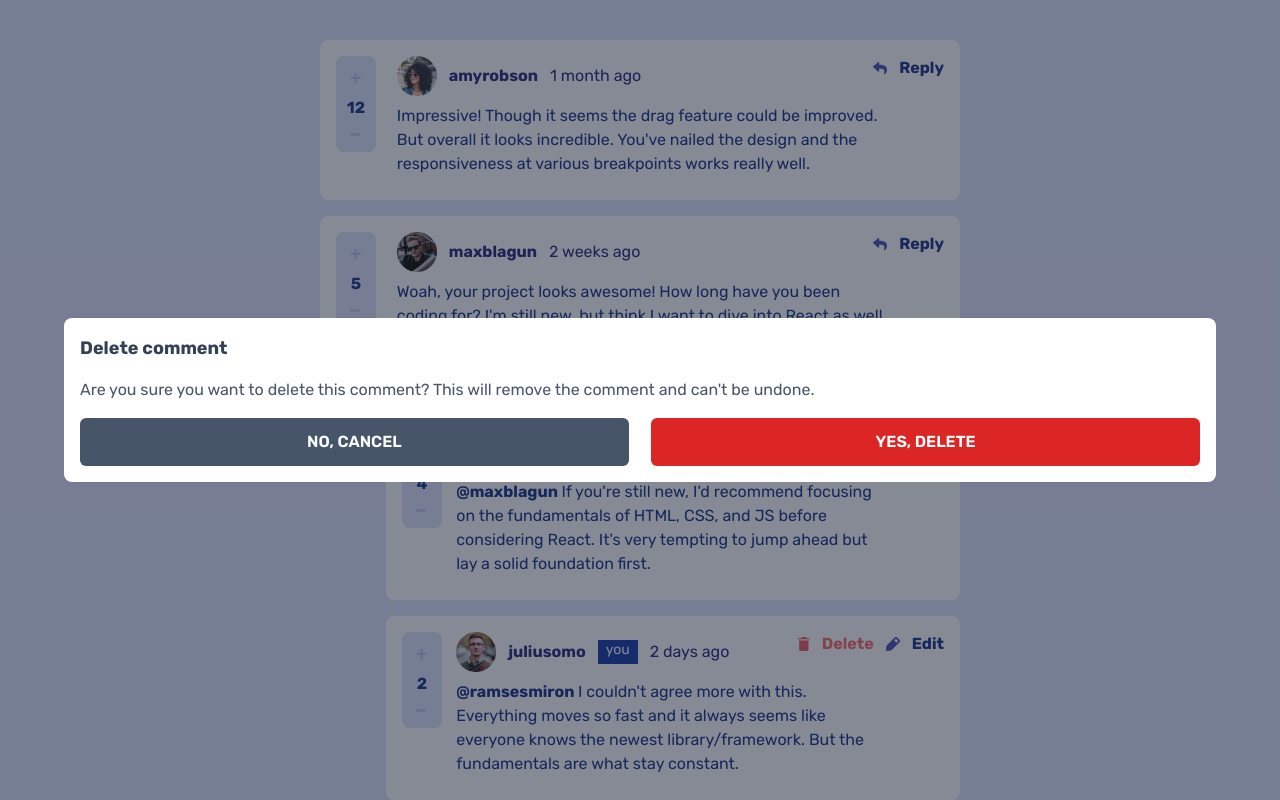
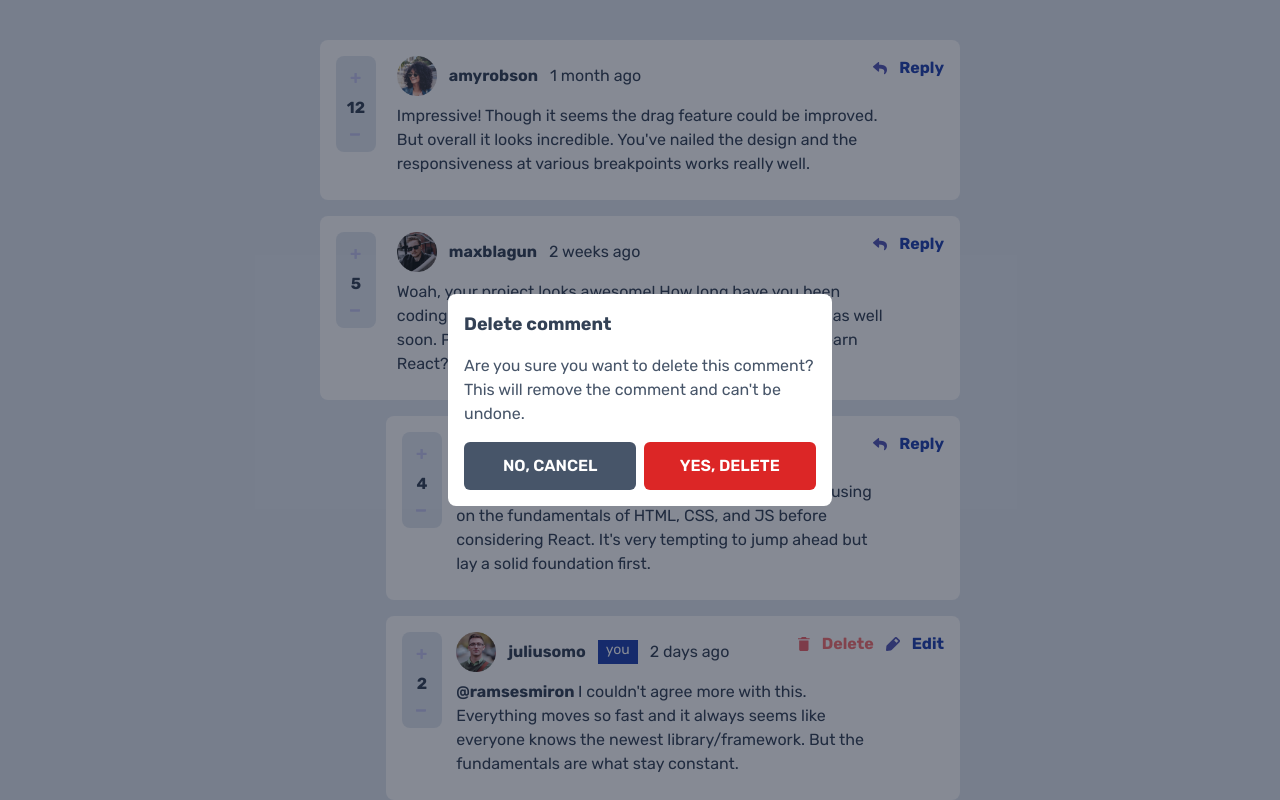
Before and after one commit to Paienobe/comments-app-ts, a React (Create React App) app: page / in a window 1280 px wide. Both pictures are taken after a click on the element "Delete". Shown: the top 800 px of the page. Built offline with nearby package versions, Linux system fonts and the light colour scheme.

Commit message:
added feature for deleting comments

```diff
--- a/src/App.tsx
+++ b/src/App.tsx
@@ -5,7 +5,7 @@ import Modal from './components/Modal'
 
 function App() {
   return (
-    <main className='App font-Rubik bg-indigo-100 min-h-screen flex flex-col items-center justify-center p-4 py-10 transition sm:px-10 sm:overflow-x-hidden lg:px-[25%]'>
+    <main className='App font-Rubik bg-slate-200 min-h-screen flex flex-col items-center justify-center p-4 py-10 transition sm:px-10 sm:overflow-x-hidden lg:px-[25%]'>
       <CommentsContainer />
       <CommentInput />
     </main>
--- a/src/components/Comments/Comment.tsx
+++ b/src/components/Comments/Comment.tsx
@@ -1,11 +1,21 @@
 import React from 'react'
-import { Comments } from '../../types/Types'
+import { Comments, ReplyType, User as UserType } from '../../types/Types'
 import Modal from '../Modal'
 import Reply from '../Replies/Reply'
 import Content from './Content'
 import Options from './Options'
 import User from './User'
 import Votes from './Votes'
+
+type CommentProps = {
+  id: number
+  content: string
+  createdAt: string
+  replies: ReplyType[]
+  score: number
+  user: UserType
+  setIDofComment: React.Dispatch<React.SetStateAction<number>>
+}
 
 const Comment = ({
   id,
@@ -14,21 +24,26 @@ const Comment = ({
   replies,
   score,
   user,
-}: Comments) => {
+  setIDofComment,
+}: CommentProps) => {
+  console.log(id)
+
   return (
     <>
-      <div className='bg-white p-4 rounded-lg mb-4 text-blue-900 relative min-h-[10rem]'>
+      <div className='bg-white p-4 rounded-lg mb-4 text-slate-700 relative min-h-[10rem]'>
         <User {...user} createdAt={createdAt} />
         <Content replyingTo='' content={content} />
         <div className='flex items-center justify-between sm:absolute sm:left-4 sm:right-4 sm:top-4 sm:items-start'>
           <Votes score={score} />
-          <Options {...user} />
+          <Options {...user} id={id} setIDofComment={setIDofComment} />
         </div>
       </div>
 
       <div className='mb-4 border-0 border-transparent border-l-2 border-slate-500 border-opacity-20 pl-4 sm:w-[95%] sm:ml-auto sm:pl-8'>
         {replies.map((reply) => {
-          return <Reply key={reply.id} {...reply} />
+          return (
+            <Reply key={reply.id} {...reply} setIDofComment={setIDofComment} />
+          )
         })}
       </div>
     </>
--- a/src/components/Comments/Content.tsx
+++ b/src/components/Comments/Content.tsx
@@ -8,7 +8,7 @@ const Content = ({
   replyingTo: string
 }) => {
   return (
-    <p className='my-4 sm:w-[80%] sm:mx-auto sm:my-2'>
+    <p className='my-4 sm:w-[80%] sm:mx-auto sm:my-2 text-slate-700'>
       {replyingTo && <span className='font-bold'>@{replyingTo} </span>}
       {content}
     </p>
--- a/src/components/Comments/Options.tsx
+++ b/src/components/Comments/Options.tsx
@@ -5,7 +5,15 @@ import editIcon from '../../assets/icon-edit.svg'
 import { useGlobalContext } from '../../context/context'
 import { User } from '../../types/Types'
 
-const Options = ({ username }: { username: string }) => {
+const Options = ({
+  id,
+  username,
+  setIDofComment,
+}: {
+  id: number
+  username: string
+  setIDofComment: React.Dispatch<React.SetStateAction<number>>
+}) => {
   const globalContext = useGlobalContext()
   const currentUser = useGlobalContext()?.state.currentUser!
   const setToggleModal = useGlobalContext()?.setToggleModal!
@@ -13,7 +21,7 @@ const Options = ({ username }: { username: string }) => {
   return (
     <div className='font-bold'>
       {currentUser.username !== username ? (
-        <div className='hover:scale-105 cursor-pointer transition flex items-center'>
+        <div className='hover:scale-105 cursor-pointer transition flex items-center text-blue-800'>
           <img src={replyIcon} alt='reply' /> <p className='ml-3'>Reply</p>
         </div>
       ) : (
@@ -22,6 +30,7 @@ const Options = ({ username }: { username: string }) => {
             className='flex items-center hover:scale-105 cursor-pointer transition'
             onClick={() => {
               setToggleModal(true)
+              setIDofComment(id)
             }}
           >
             <img src={deleteIcon} alt='reply' />{' '}
@@ -29,7 +38,7 @@ const Options = ({ username }: { username: string }) => {
           </div>
           <div className='flex items-center hover:scale-105 cursor-pointer transition'>
             <img src={editIcon} alt='reply' />{' '}
-            <p className='mx-3 mr-0 text-blue-900'>Edit</p>
+            <p className='mx-3 mr-0 text-blue-800'>Edit</p>
           </div>
         </div>
       )}
--- a/src/components/Comments/User.tsx
+++ b/src/components/Comments/User.tsx
@@ -26,11 +26,11 @@ const User = ({
   return (
     <div className='flex items-center w-full sm:ml-[10%]'>
       <img src={avatars[`${username}`]} alt={username} className='w-10 mr-3' />
-      <h3 className='font-bold text-indigo-900 mr-3'>{username}</h3>
+      <h3 className='font-bold text-slate-700 mr-3'>{username}</h3>
       {currentUser.username === username && (
         <p className='bg-blue-800 text-white text-sm px-2 pb-1 mr-3'>you</p>
       )}
-      <p className='text-indigo-900'>{createdAt}</p>
+      <p className='text-slate-700'>{createdAt}</p>
     </div>
   )
 }
--- a/src/components/Comments/Votes.tsx
+++ b/src/components/Comments/Votes.tsx
@@ -4,11 +4,11 @@ import minus from '../../assets/icon-minus.svg'
 
 const Votes = ({ score }: { score: number }) => {
   return (
-    <div className='flex items-center bg-indigo-100 py-2 w-[30%] rounded-lg sm:flex-col sm:w-10 sm:h-24 sm:py-4 sm:justify-between'>
+    <div className='flex items-center bg-slate-200 py-2 w-[30%] rounded-lg sm:flex-col sm:w-10 sm:h-24 sm:py-4 sm:justify-between'>
       <button className='w-1/3 flex items-center justify-center'>
         <img src={plus} alt='' className='hover:scale-150 transition-all' />
       </button>
-      <p className='w-1/3 flex items-center justify-center font-bold'>
+      <p className='w-1/3 flex items-center justify-center font-bold text-slate-700'>
         {score}
       </p>
       <button className='w-1/3 flex items-center justify-center'>
--- a/src/components/CommentsContainer.tsx
+++ b/src/components/CommentsContainer.tsx
@@ -1,4 +1,4 @@
-import React from 'react'
+import React, { useState } from 'react'
 import { useGlobalContext } from '../context/context'
 import Comment from './Comments/Comment'
 import Modal from './Modal'
@@ -7,14 +7,21 @@ const CommentsContainer = () => {
   const state = useGlobalContext()
   const comments = state?.state.comments
   const toggleModal = state?.toggleModal
+  const [IDofComment, setIDofComment] = useState(0)
 
   return (
     <div className='w-full'>
       {comments?.map((comment) => {
-        return <Comment key={comment.id} {...comment} />
+        return (
+          <Comment
+            key={comment.id}
+            {...comment}
+            setIDofComment={setIDofComment}
+          />
+        )
       })}
 
-      {toggleModal && <Modal />}
+      {toggleModal && <Modal IDofComment={IDofComment} />}
     </div>
   )
 }
--- a/src/components/Modal.tsx
+++ b/src/components/Modal.tsx
@@ -1,14 +1,19 @@
 import React, { useEffect } from 'react'
 import { useGlobalContext } from '../context/context'
 
-const Modal = () => {
+const Modal = ({ IDofComment }: { IDofComment: number }) => {
   const globalContext = useGlobalContext()
   const toggleModal = useGlobalContext()?.toggleModal!
   const setToggleModal = globalContext?.setToggleModal!
+  const dispatch = useGlobalContext()?.dispatch!
+
+  const deleteComment = () => {
+    dispatch({ type: 'DELETE_COMMENT', payload: IDofComment })
+  }
 
   return (
-    <div className='fixed bg-slate-900 bg-opacity-50 top-0 bottom-0 left-0 right-0 flex items-center justify-center'>
-      <div className='bg-white rounded-lg p-4 w-[90%]'>
+    <div className='fixed bg-slate-900 bg-opacity-50 top-0 bottom-0 left-0 right-0 flex items-center justify-center z-10'>
+      <div className='bg-white rounded-lg p-4 w-[90%] sm:w-[50%] lg:w-[30%]'>
         <h3 className='font-bold text-slate-700 mb-4 text-lg'>
           Delete comment
         </h3>
@@ -27,7 +32,13 @@ const Modal = () => {
           >
             NO, CANCEL
           </button>
-          <button className='py-3 bg-red-600 text-white rounded-md w-[49%] font-semibold'>
+          <button
+            className='py-3 bg-red-600 text-white rounded-md w-[49%] font-semibold'
+            onClick={() => {
+              deleteComment()
+              setToggleModal(false)
+            }}
+          >
             YES, DELETE
           </button>
         </div>
--- a/src/components/Replies/Reply.tsx
+++ b/src/components/Replies/Reply.tsx
@@ -4,6 +4,17 @@ import Content from '../Comments/Content'
 import Options from '../Comments/Options'
 import User from '../Comments/User'
 import Votes from '../Comments/Votes'
+import { User as UserType } from '../../types/Types'
+
+type ReplyProps = {
+  id: number
+  content: string
+  createdAt: string
+  replyingTo: string
+  score: number
+  user: UserType
+  setIDofComment: React.Dispatch<React.SetStateAction<number>>
+}
 
 const Reply = ({
   id,
@@ -12,14 +23,17 @@ const Reply = ({
   score,
   replyingTo,
   user,
-}: ReplyType) => {
+  setIDofComment,
+}: ReplyProps) => {
+  console.log(id)
+
   return (
     <div className='bg-white rounded-lg p-4 mb-4 text-blue-900 sm:relative'>
       <User {...user} createdAt={createdAt} />
       <Content content={content} replyingTo={replyingTo} />
       <div className='flex items-center justify-between sm:absolute sm:left-4 sm:right-4 sm:top-4 sm:items-start'>
         <Votes score={score} />
-        <Options {...user} />
+        <Options {...user} id={id} setIDofComment={setIDofComment} />
       </div>
     </div>
   )
--- a/src/reducer/reducer.ts
+++ b/src/reducer/reducer.ts
@@ -3,16 +3,22 @@ import data from '../data/data.json'
 
 export const initialState: StateType = data
 
-type UpdateAction = {
-  type: 'ADD_COMMENT' | 'EDIT_COMMENT'
+type NewCommentAction = {
+  type: 'ADD_COMMENT'
   payload: string
+}
+
+type EditAction = {
+  type: 'EDIT_COMMENT'
+  payload: string | number
 }
 
 type DeleteAction = {
   type: 'DELETE_COMMENT'
+  payload: number
 }
 
-export type ActionType = UpdateAction | DeleteAction
+export type ActionType = NewCommentAction | EditAction | DeleteAction
 
 export const reducer = (state: StateType, action: ActionType) => {
   if (action.type === 'ADD_COMMENT') {
@@ -29,6 +35,19 @@ export const reducer = (state: StateType, action: ActionType) => {
 
     return updatedState
   } else if (action.type === 'DELETE_COMMENT') {
+    const checkIfCommentExists = state.comments.find((comment) => {
+      return comment.id === action.payload
+    })
+
+    if (checkIfCommentExists) {
+      const updatedComments = state.comments.filter((comment) => {
+        return comment.id !== action.payload
+      })
+
+      const updatedState = { ...state, comments: updatedComments }
+
+      return updatedState
+    }
     return state
   } else if (action.type === 'EDIT_COMMENT') {
     return state
```
